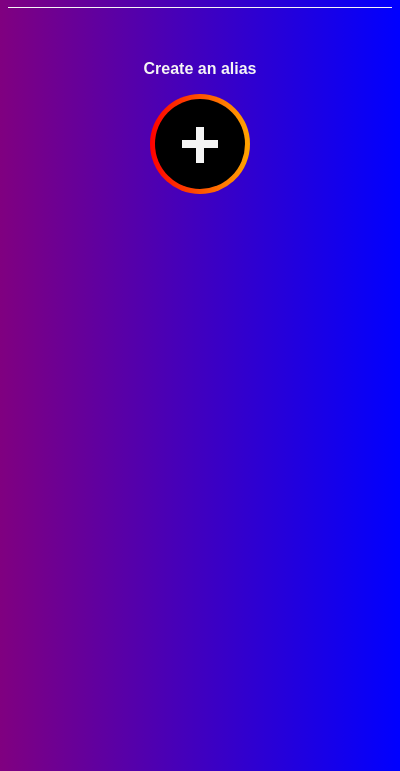
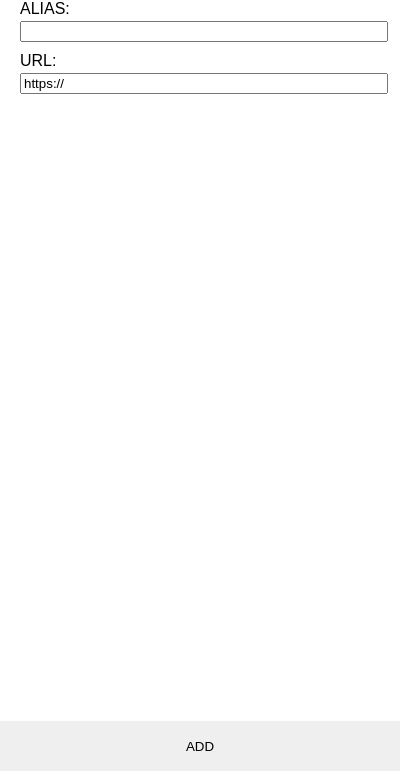
Before and after one commit to Merve40/url-alias, a browser extension: page popup.html in a window 400 px wide. Shown: the part 73-844 px from the top of the page. Drawn offline with Linux system fonts and the light colour scheme.

Commit message:
added changes

```diff
--- a/popup.html
+++ b/popup.html
@@ -5,8 +5,24 @@
 
         <style>
             body{
+                margin: 0;
+                padding: 0;
+                width: 400px;
+                height: 280px;
+            }
+
+            #title-bar{
+                margin: 0;
+                padding: 5px;
                 background-image: linear-gradient(to right, purple, blue);
                 color: whitesmoke;
+
+            }
+
+            h1{
+                margin: 0;
+                padding-top: 8px;
+                padding-bottom: 8px;
             }
 
             .center{
@@ -21,72 +37,56 @@
                 font-weight: bolder;
             }
 
-            .line{
-                width: 100%;
-                height: 1px;
-                background-color: whitesmoke;
+            .form{
+                padding-right: 5%;
+                padding-left: 5%;
             }
 
-            #circle {
-                width: 100px;
-                height: 100px;
-                background-image: linear-gradient(to right, red, orange);
-                -moz-border-radius: 50px;
-                -webkit-border-radius: 50px;
-                border-radius: 50px;
-
-                margin-left: auto;
-                margin-right: auto;
+            .in-form{
+                width: 100%;
+                margin-top: 3px;
             }
 
-            #circle-inside {
-                width: 90px;
-                height: 90px;
-                background-color: black;
-                -moz-border-radius: 50px;
-                -webkit-border-radius: 50px;
-                border-radius: 50px;
-
-                margin-top: -95px;
-                margin-left: auto;
-                margin-right: auto;
+            .in-group{
+                margin-top: 10px;
             }
 
-            .vert-bar{
-                width: 36px;
-                height: 8px;
-                background-color: whitesmoke;
-                margin-top: -49px;
-                margin-left: auto;
-                margin-right: auto;
+            #btn-add{
+                width: 100%;
+                height: 50px;
+                position: fixed;
+                bottom: 0;
+                margin: 0;
+                border: none;
             }
 
-            .hor-bar{
-                height: 36px;
-                width: 8px;
-                background-color: whitesmoke;
-                margin-top: -21px;
-                margin-left: auto;
-                margin-right: auto;
+            #btn-add:hover{
+                background-color: royalblue;
+                color: whitesmoke;
             }
+
         </style>
 
     </head>
 
     <body>
-        <h1 class="center font" >Shortcut</h1>
-        <div class="line" ></div>
-        <br>
-        <br>
-        <p class="center font bold" >Create an alias</p>
+        <div id="title-bar">
+            <h1 class="center font" >New Alias</h1>
+        </div>
 
-        <a id="btn-add" href="#">
-            <div id="circle"></div>
-            <div id="circle-inside" ></div>
-            <div class="vert-bar" ></div>
-            <div class="hor-bar" ></div>
-        </a>
+        <div class="form">
+            <div class="in-group">
+                <label class="font" for="">ALIAS:</label>
+                <input id="inp-alias" class="in-form" type="text" >
+            </div>
 
+            <div class="in-group">
+                <label class="font" for="">URL:</label>
+                <input id="inp-url" class="in-form" type="text"  value="https://">
+            </div>
+        </div>
+
+        <button id="btn-add" type="button">ADD</button>
 
         <script src="popup.js" ></script>
     </body>
--- a/popup.js
+++ b/popup.js
@@ -1,8 +1,40 @@
+var alias = document.querySelector("#inp-alias");
+var url = document.querySelector("#inp-url");
 var addBtn = document.querySelector("#btn-add");
+
+var oldAlias = null;
+
 addBtn.onclick = (e)=>{
-    var props = {
-        active: true,
-        url: "shortcut.html"
-    };
-    browser.tabs.create(props);
+    if(alias.value.trim().length > 0 & url.value.trim().length > 0){
+        var obj = {};
+        obj[alias.value] = url.value;
+
+        if(oldAlias != null && oldAlias != alias.value){
+            browser.storage.sync.remove(oldAlias);
+        }
+
+        browser.storage.sync.set(obj);
+
+        browser.tabs.query({currentWindow:true, active:true} ,(tabs, error)=>{
+            browser.runtime.sendMessage({tab: tabs[0]});
+        });
+
+        window.close();
+    }
 };
+
+window.onload = ()=>{
+    browser.tabs.query({currentWindow:true, active:true} ,(tabs, error)=>{
+        url.value = tabs[0].url;
+
+        browser.storage.sync.get().then((entries)=>{
+            for(var key in entries){
+                var entry = entries[key];
+                if(entry == url.value.trim()){
+                    alias.value = key;
+                    oldAlias = alias.value;
+                }
+            }
+        });
+    });
+};
```
Also changed, not shown: shortcut.js (+3 -5 lines), trigger.js (+37 -3 lines), manifest.json.
